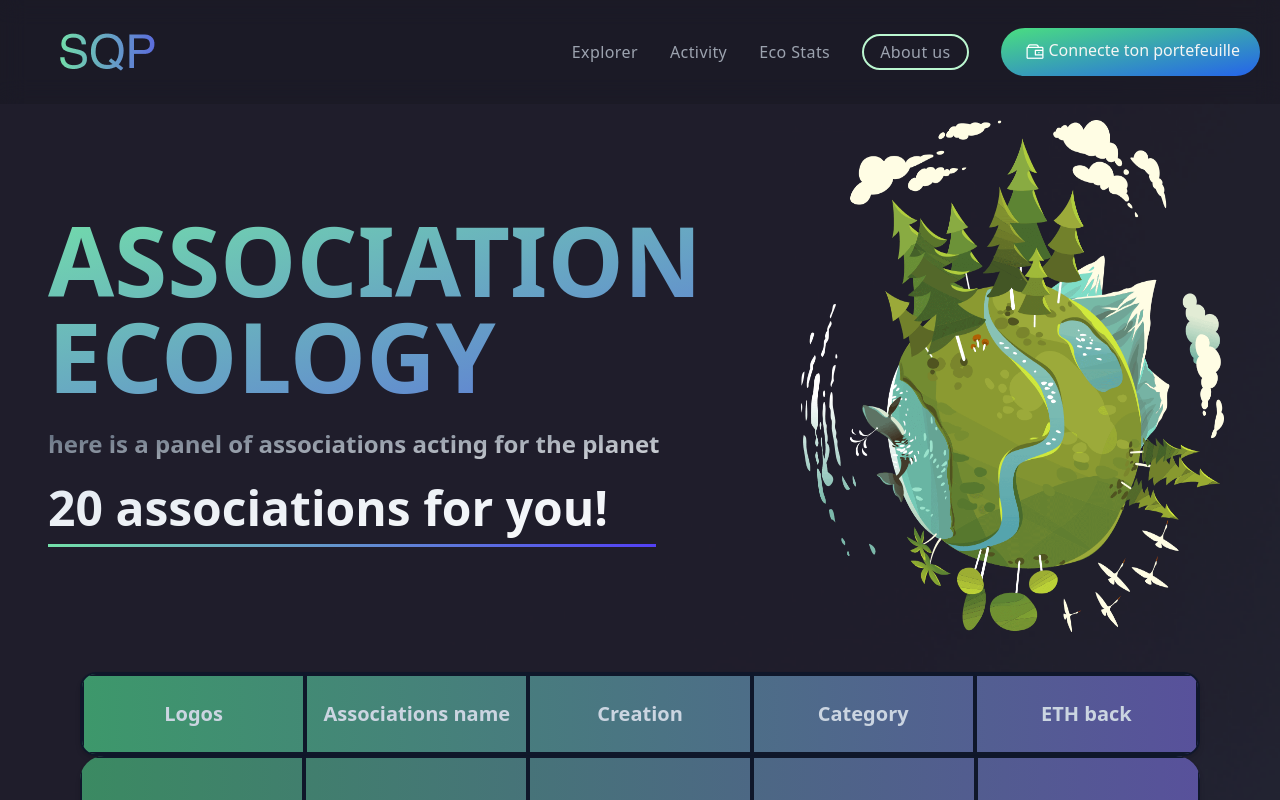
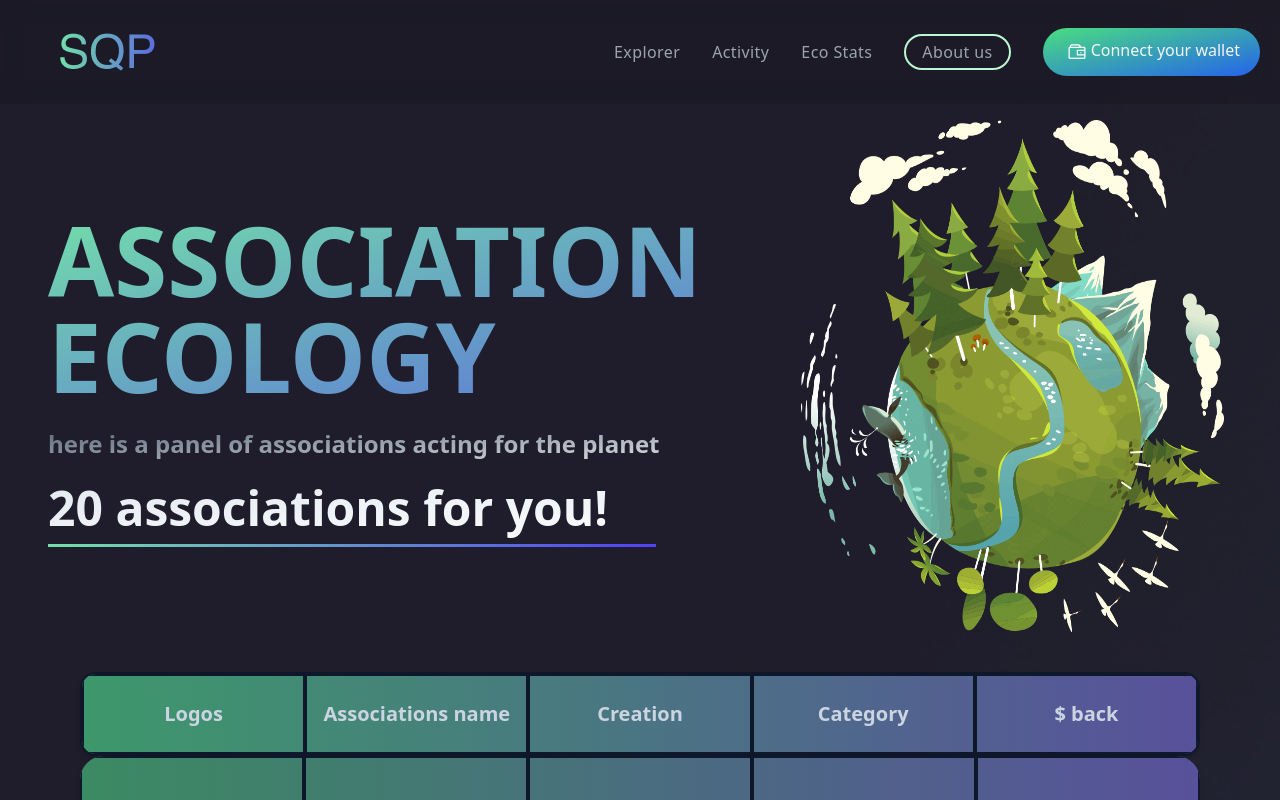
Before and after one commit to geoffreyemerit/SauveQuiPeut, a React (Vite) app: page /#/ecostats in a window 1280 px wide. Shown: the top 800 px of the page. Built offline with nearby package versions, Linux system fonts and the light colour scheme.

Commit message:
ready to deploy

```diff
--- a/src/components/AssosList.jsx
+++ b/src/components/AssosList.jsx
@@ -21,7 +21,7 @@ const AssosList = () => {
             Category
           </span>
           <span className="flex items-center justify-center w-full h-20 font-bold text-center border-2 h-30 border-slate-900">
-            ETH back
+            $ back
           </span>
         </div>
         {assosArray &&
--- a/src/components/Navbar.jsx
+++ b/src/components/Navbar.jsx
@@ -46,9 +46,8 @@ const Navbar = () => {
               alt="wallet"
               className="px-[0.5vh] py-[0.5vh]"
             />
-            Connecte ton portefeuille
+            Connect your wallet
           </Link>
-
         </div>
 
         {/* Burger icon standard */}
```
